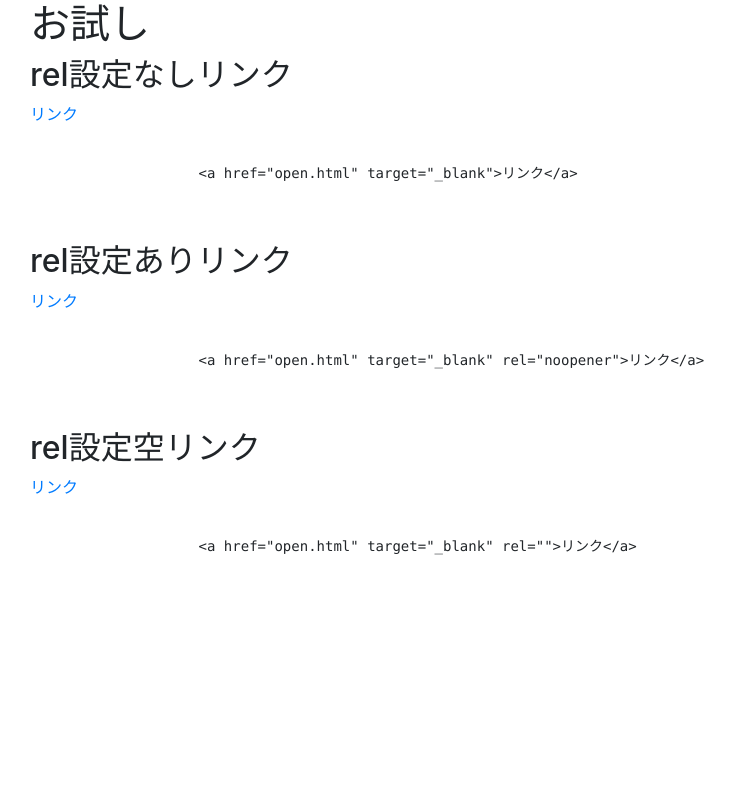
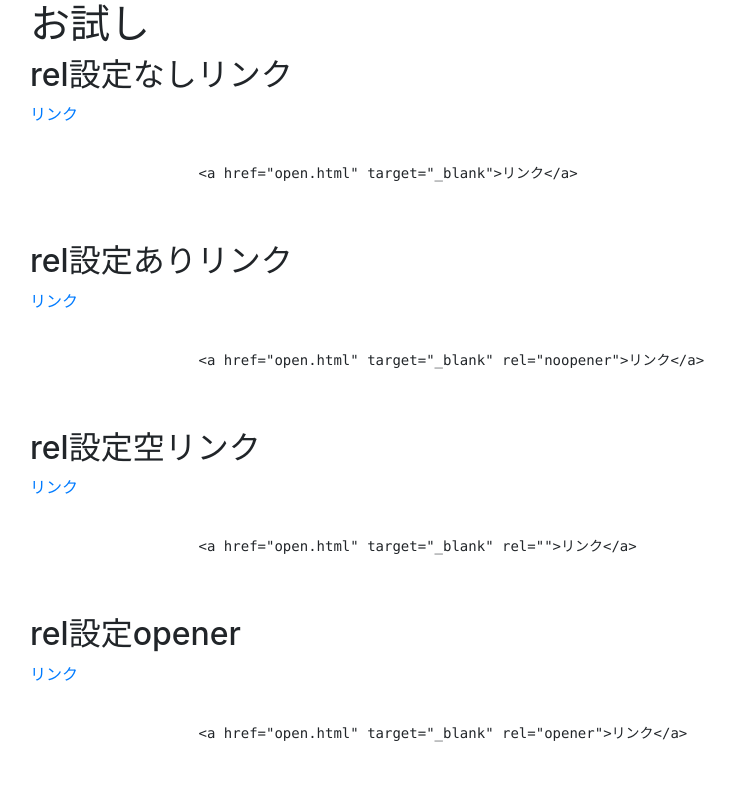
Before and after one commit to keitaromiura-link/Javascript-noopener, a plain HTML site: page index.html in a window 1280 px wide. Shown: the whole page, without its empty margins (55-790 px from the left). Drawn offline with nearby package versions, Linux system fonts and the light colour scheme.

Commit message:
openerの追加

```diff
--- a/index.html
+++ b/index.html
@@ -49,6 +49,18 @@
             </pre>
         </p>
 
+        <h2>rel設定opener</h2>
+        <p>
+            <a href="open.html" target="_blank" rel="opener">リンク</a>
+        </p>
+        <p>
+            <pre>
+                <code>
+                    &#60;&#97;&#32;&#104;&#114;&#101;&#102;&#61;&#34;&#111;&#112;&#101;&#110;&#46;&#104;&#116;&#109;&#108;&#34;&#32;&#116;&#97;&#114;&#103;&#101;&#116;&#61;&#34;&#95;&#98;&#108;&#97;&#110;&#107;&#34;&#32;&#114;&#101;&#108;&#61;&#34;&#111;&#112;&#101;&#110;&#101;&#114;&#34;&#62;&#12522;&#12531;&#12463;&#60;&#47;&#97;&#62;
+                </code>
+            </pre>
+        </p>
+
     </div>
     <!-- Optional JavaScript -->
     <!-- jQuery first, then Popper.js, then Bootstrap JS -->
```
